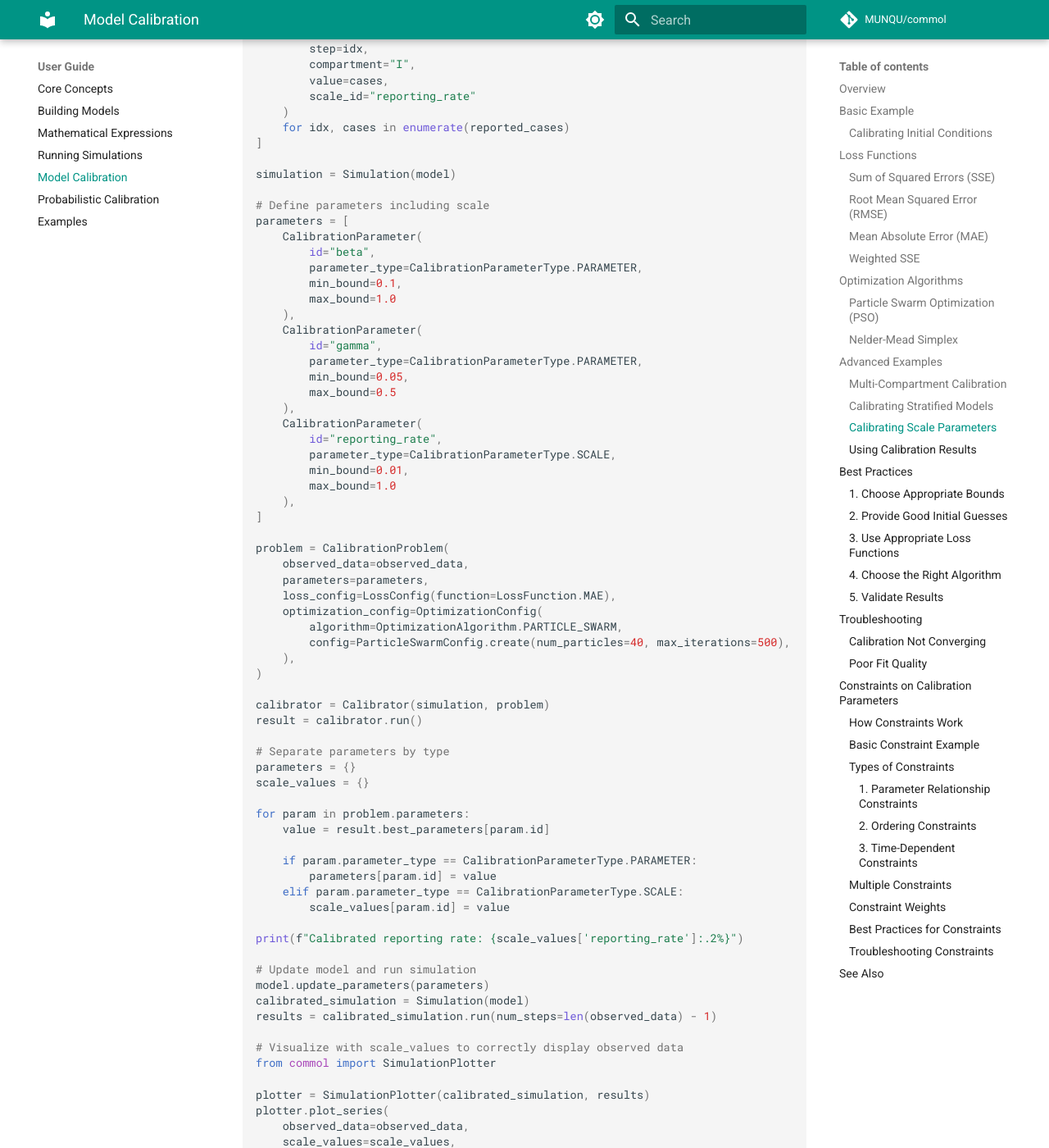
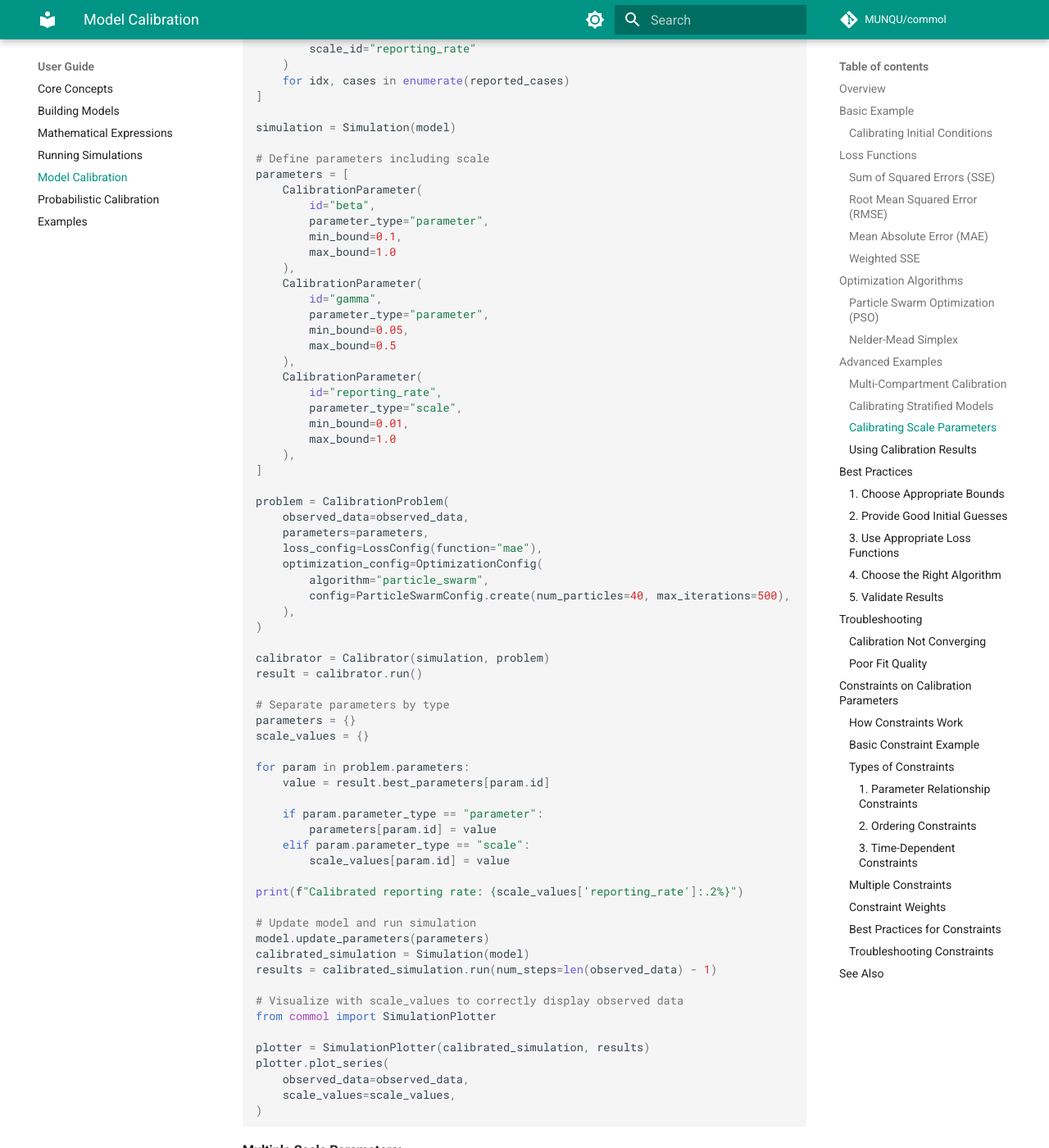
Before and after one commit to MUNQU/commol, an MkDocs documentation site: the page built from docs/guide/calibration.md, in a window 1280 px wide and 1400 px high, scrolled down 12629 px. Shown: the whole window at 82% size. Built offline with MkDocs 1.6.1 and Material for MkDocs 9.7.7, drawn with Linux system fonts in a browser that asks for light colours; comment, search, counter and statistics services are not loaded; the version menu is left out; some of the changed text lies outside the part shown.

Commit message:
refactor(api): implement Type-First Literal pattern and simplify API strings

````diff
--- a/docs/guide/calibration.md
+++ b/docs/guide/calibration.md
@@ -27,12 +27,9 @@ from commol import (
     Calibrator,
     CalibrationProblem,
     CalibrationParameter,
-    CalibrationParameterType,
     ObservedDataPoint,
     LossConfig,
-    LossFunction,
     OptimizationConfig,
-    OptimizationAlgorithm,
     ParticleSwarmConfig,
     NelderMeadConfig,
 )
@@ -92,14 +89,14 @@ except ValueError as e:
 parameters = [
     CalibrationParameter(
         id="beta",
-        parameter_type=CalibrationParameterType.PARAMETER,
+        parameter_type="parameter",
         min_bound=0.0,
         max_bound=1.0,
         initial_guess=0.3  # Starting point for optimization
     ),
     CalibrationParameter(
         id="gamma",
-        parameter_type=CalibrationParameterType.PARAMETER,
+        parameter_type="parameter",
         min_bound=0.0,
         max_bound=1.0,
         initial_guess=0.1
@@ -117,9 +114,9 @@ pso_config = ParticleSwarmConfig.create(
 problem = CalibrationProblem(
     observed_data=observed_data,
     parameters=parameters,
-    loss_config=LossConfig(function=LossFunction.SSE),
+    loss_config=LossConfig(function="sse"),
     optimization_config=OptimizationConfig(
-        algorithm=OptimizationAlgorithm.PARTICLE_SWARM,
+        algorithm="particle_swarm",
         config=pso_config,
     ),
 )
@@ -182,7 +179,7 @@ model = (
 parameters = [
     CalibrationParameter(
         id="I",
-        parameter_type=CalibrationParameterType.INITIAL_CONDITION,
+        parameter_type="initial_condition",
         min_bound=0.0,
         max_bound=0.1,
         initial_guess=0.02  # Starting point for optimization
@@ -192,9 +189,9 @@ parameters = [
 problem = CalibrationProblem(
     observed_data=observed_data,
     parameters=parameters,
-    loss_config=LossConfig(function=LossFunction.SSE),
+    loss_config=LossConfig(function="sse"),
     optimization_config=OptimizationConfig(
-        algorithm=OptimizationAlgorithm.NELDER_MEAD,
+        algorithm="nelder_mead",
         config=NelderMeadConfig(max_iterations=1000),
     ),
 )
@@ -221,7 +218,7 @@ Commol supports multiple loss functions for measuring fit quality:
 Default loss function. Minimizes the sum of squared differences:
 
 ```python
-loss_config = LossConfig(function=LossFunction.SSE)
+loss_config = LossConfig(function="sse")
 ```
 
 $$\text{SSE} = \sum_{i=1}^{n} (y_i - \hat{y}_i)^2$$
@@ -231,7 +228,7 @@ $$\text{SSE} = \sum_{i=1}^{n} (y_i - \hat{y}_i)^2$$
 Provides error in the same units as the data:
 
 ```python
-loss_config = LossConfig(function=LossFunction.RMSE)
+loss_config = LossConfig(function="rmse")
 ```
 
 $$\text{RMSE} = \sqrt{\frac{1}{n}\sum_{i=1}^{n} (y_i - \hat{y}_i)^2}$$
@@ -241,7 +238,7 @@ $$\text{RMSE} = \sqrt{\frac{1}{n}\sum_{i=1}^{n} (y_i - \hat{y}_i)^2}$$
 Less sensitive to outliers:
 
 ```python
-loss_config = LossConfig(function=LossFunction.MAE)
+loss_config = LossConfig(function="mae")
 ```
 
 $$\text{MAE} = \frac{1}{n}\sum_{i=1}^{n} |y_i - \hat{y}_i|$$
@@ -258,7 +255,7 @@ observed_data = [
     ObservedDataPoint(step=20, compartment="I", value=78.5, weight=1.0),
 ]
 
-loss_config = LossConfig(function=LossFunction.WEIGHTED_SSE)
+loss_config = LossConfig(function="weighted_sse")
 ```
 
 $$\text{WSSE} = \sum_{i=1}^{n} w_i (y_i - \hat{y}_i)^2$$
@@ -274,7 +271,7 @@ Population-based algorithm inspired by social behavior. Good for global optimiza
 Use the `create()` factory method and builder methods for clear configuration:
 
 ```python
-from commol import ParticleSwarmConfig, OptimizationConfig, OptimizationAlgorithm
+from commol import ParticleSwarmConfig, OptimizationConfig
 
 # Basic PSO configuration
 pso_config = ParticleSwarmConfig.create(
@@ -286,7 +283,7 @@ pso_config = ParticleSwarmConfig.create(
 )
 
 optimization_config = OptimizationConfig(
-    algorithm=OptimizationAlgorithm.PARTICLE_SWARM,
+    algorithm="particle_swarm",
     config=pso_config,
 )
 ```
@@ -340,10 +337,10 @@ pso_config = (
 Derivative-free simplex algorithm. Fast convergence for smooth problems:
 
 ```python
-from commol import NelderMeadConfig, OptimizationConfig, OptimizationAlgorithm
+from commol import NelderMeadConfig, OptimizationConfig
 
 optimization_config = OptimizationConfig(
-    algorithm=OptimizationAlgorithm.NELDER_MEAD,
+    algorithm="nelder_mead",
     config=NelderMeadConfig(
         max_iterations=1000,     # Maximum iterations
         sd_tolerance=1e-6,       # Convergence tolerance
@@ -420,22 +417,22 @@ problem = CalibrationProblem(
     parameters=[
         CalibrationParameter(
             id="beta",
-            parameter_type=CalibrationParameterType.PARAMETER,
+            parameter_type="parameter",
             min_bound=0.0,
             max_bound=1.0,
             initial_guess=0.3
         ),
         CalibrationParameter(
             id="gamma",
-            parameter_type=CalibrationParameterType.PARAMETER,
+            parameter_type="parameter",
             min_bound=0.0,
             max_bound=1.0,
             initial_guess=0.1
         ),
     ],
-    loss_config=LossConfig(function=LossFunction.RMSE),
+    loss_config=LossConfig(function="rmse"),
     optimization_config=OptimizationConfig(
-        algorithm=OptimizationAlgorithm.PARTICLE_SWARM,
+        algorithm="particle_swarm",
         config=ParticleSwarmConfig.create(max_iterations=500, verbose=False),
     ),
 )
@@ -517,21 +514,21 @@ simulation = Simulation(model)
 parameters = [
     CalibrationParameter(
         id="beta",
-        parameter_type=CalibrationParameterType.PARAMETER,
+        parameter_type="parameter",
         min_bound=0.0,
         max_bound=1.0,
         initial_guess=0.3
     ),
     CalibrationParameter(
         id="gamma_young",
-        parameter_type=CalibrationParameterType.PARAMETER,
+        parameter_type="parameter",
         min_bound=0.05,
         max_bound=0.2,
         initial_guess=0.12
     ),
     CalibrationParameter(
         id="gamma_old",
-        parameter_type=CalibrationParameterType.PARAMETER,
+        parameter_type="parameter",
         min_bound=0.05,
         max_bound=0.2,
         initial_guess=0.08
@@ -541,9 +538,9 @@ parameters = [
 problem = CalibrationProblem(
     observed_data=observed_data,
     parameters=parameters,
-    loss_config=LossConfig(function=LossFunction.SSE),
+    loss_config=LossConfig(function="sse"),
     optimization_config=OptimizationConfig(
-        algorithm=OptimizationAlgorithm.PARTICLE_SWARM,
+        algorithm="particle_swarm",
         config=ParticleSwarmConfig.create(max_iterations=500, verbose=False),
     ),
 )
@@ -617,19 +614,19 @@ simulation = Simulation(model)
 parameters = [
     CalibrationParameter(
         id="beta",
-        parameter_type=CalibrationParameterType.PARAMETER,
+        parameter_type="parameter",
         min_bound=0.1,
         max_bound=1.0
     ),
     CalibrationParameter(
         id="gamma",
-        parameter_type=CalibrationParameterType.PARAMETER,
+        parameter_type="parameter",
         min_bound=0.05,
         max_bound=0.5
     ),
     CalibrationParameter(
         id="reporting_rate",
-        parameter_type=CalibrationParameterType.SCALE,
+        parameter_type="scale",
         min_bound=0.01,
         max_bound=1.0
     ),
@@ -638,9 +635,9 @@ parameters = [
 problem = CalibrationProblem(
     observed_data=observed_data,
     parameters=parameters,
-    loss_config=LossConfig(function=LossFunction.MAE),
+    loss_config=LossConfig(function="mae"),
     optimization_config=OptimizationConfig(
-        algorithm=OptimizationAlgorithm.PARTICLE_SWARM,
+        algorithm="particle_swarm",
         config=ParticleSwarmConfig.create(num_particles=40, max_iterations=500),
     ),
 )
@@ -655,9 +652,9 @@ scale_values = {}
 for param in problem.parameters:
     value = result.best_parameters[param.id]
 
-    if param.parameter_type == CalibrationParameterType.PARAMETER:
+    if param.parameter_type == "parameter":
         parameters[param.id] = value
-    elif param.parameter_type == CalibrationParameterType.SCALE:
+    elif param.parameter_type == "scale":
         scale_values[param.id] = value
 
 print(f"Calibrated reporting rate: {scale_values['reporting_rate']:.2%}")
@@ -690,13 +687,13 @@ observed_data = [
 parameters = [
     CalibrationParameter(
         id="case_detection",
-        parameter_type=CalibrationParameterType.SCALE,
+        parameter_type="scale",
         min_bound=0.05,
         max_bound=0.5
     ),
     CalibrationParameter(
         id="recovery_detection",
-        parameter_type=CalibrationParameterType.SCALE,
+        parameter_type="scale",
         min_bound=0.7,
         max_bound=1.0
     ),
@@ -759,7 +756,7 @@ Initial guesses can speed up convergence:
 # Without initial guess - optimizer uses midpoint
 CalibrationParameter(
     id="beta",
-    parameter_type=CalibrationParameterType.PARAMETER,
+    parameter_type="parameter",
     min_bound=0.1,
     max_bound=0.8
 )
@@ -767,7 +764,7 @@ CalibrationParameter(
 # Provide informed starting point (recommended)
 CalibrationParameter(
     id="beta",
-    parameter_type=CalibrationParameterType.PARAMETER,
+    parameter_type="parameter",
     min_bound=0.1,
     max_bound=0.8,
     initial_guess=0.4  # Based on literature
@@ -880,13 +877,13 @@ simulation = Simulation(model)
 parameters = [
     CalibrationParameter(
         id="beta",
-        parameter_type=CalibrationParameterType.PARAMETER,
+        parameter_type="parameter",
         min_bound=0.0,
         max_bound=1.0,
     ),
     CalibrationParameter(
         id="gamma",
-        parameter_type=CalibrationParameterType.PARAMETER,
+        parameter_type="parameter",
         min_bound=0.0,
         max_bound=0.5,
     ),
@@ -906,9 +903,9 @@ problem = CalibrationProblem(
     observed_data=observed_data,
     parameters=parameters,
     constraints=constraints,  # Add constraints here
-    loss_config=LossConfig(function=LossFunction.SSE),
+    loss_config=LossConfig(function="sse"),
     optimization_config=OptimizationConfig(
-        algorithm=OptimizationAlgorithm.PARTICLE_SWARM,
+        algorithm="particle_swarm",
         config=ParticleSwarmConfig.create(num_particles=30, max_iterations=500),
     ),
 )
````
Also changed, not shown: docs/guide/probabilistic-calibration.md (+4 -7 lines), 10 other files.
